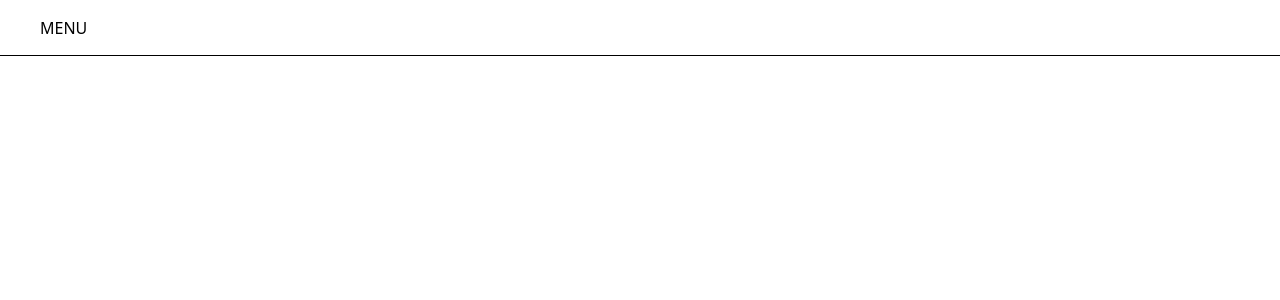
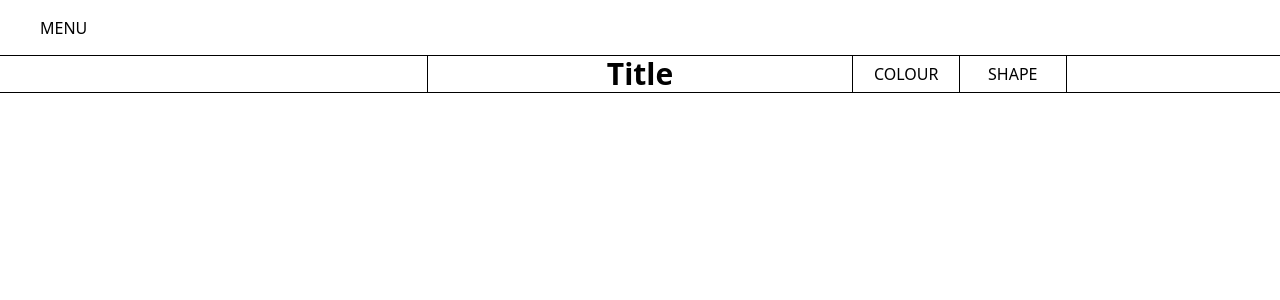
Before and after one commit to EmilM32/bloobloom-glasses, a Vue app: page / in a window 1280 px wide. Shown: the top 300 px of the page. Built offline with nearby package versions, Linux system fonts and the light colour scheme.

Commit message:
add sub header

```diff
--- a/index.html
+++ b/index.html
@@ -4,7 +4,7 @@
     <meta charset="UTF-8">
     <link rel="icon" href="/favicon.ico">
     <meta name="viewport" content="width=device-width, initial-scale=1.0">
-    <title>Vite App</title>
+    <title>Bloobloom</title>
   </head>
   <body>
     <div id="app"></div>
--- a/src/components/AppHeader.vue
+++ b/src/components/AppHeader.vue
@@ -5,4 +5,12 @@
   <div class="h-14 border-black border-b flex items-center justify-between">
     <div class="ml-10 hover:underline cursor-pointer">MENU</div>
   </div>
+  <div class="grid md:grid-cols-3 grid-cols-1 border-black border-b">
+    <div class="hidden md:block"></div>
+    <div class="text-3xl font-bold flex justify-center items-center border-black md:border-r md:border-l border-b md:border-b-0">Title</div>
+    <div class="flex flex-row">
+      <div class="border-black border-r md:w-1/4 w-1/2 flex justify-center items-center cursor-pointer">COLOUR</div>
+      <div class="border-black md:border-r md:w-1/4 w-1/2 flex justify-center items-center cursor-pointer">SHAPE</div>
+    </div>
+  </div>
 </template>
```
